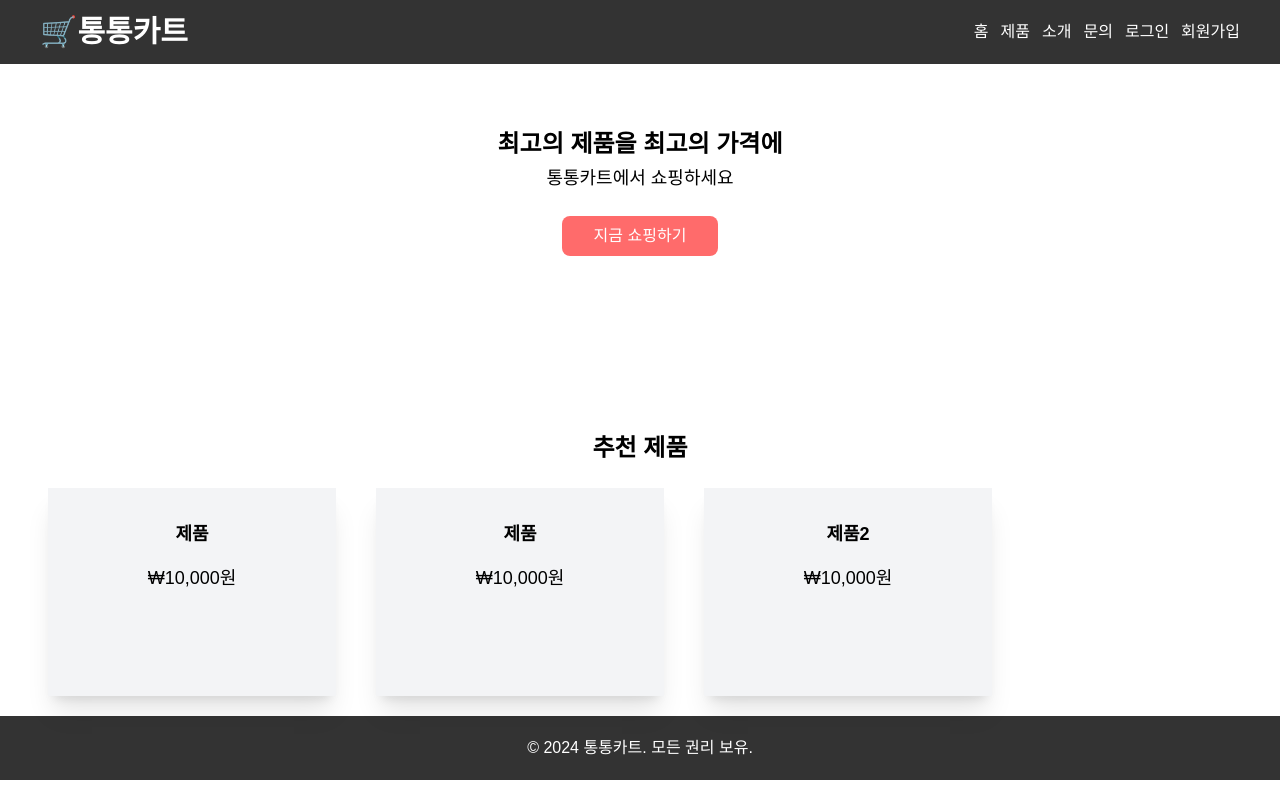
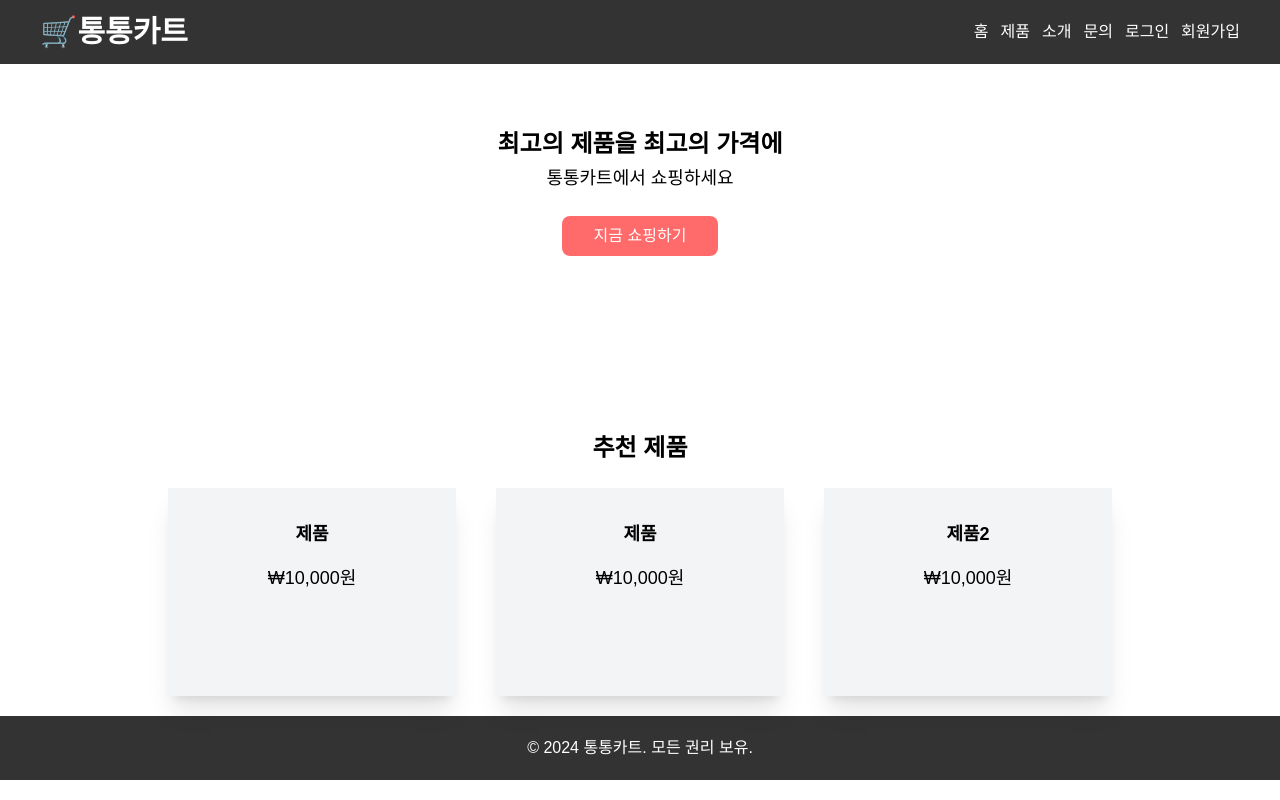
Before and after one commit to suk-6/mdp_cart_front, a Next.js app: page / in a window 1280 px wide. Built offline with nearby package versions, Linux system fonts and the light colour scheme.

Commit message:
feat: Update Home page with centered layout for recommended products

```diff
--- a/src/app/page.tsx
+++ b/src/app/page.tsx
@@ -19,7 +19,7 @@ export default function Home() {
 					지금 쇼핑하기
 				</Link>
 			</div>
-			<div className=" w-full h-full flex flex-col gap-6 mb-5">
+			<div className=" w-full h-full flex flex-col items-center gap-6 mb-5">
 				<div className=" text-center font-bold text-2xl">추천 제품</div>
 				<div className=" flex flex-row gap-10 px-12">
 					{data.products
```
